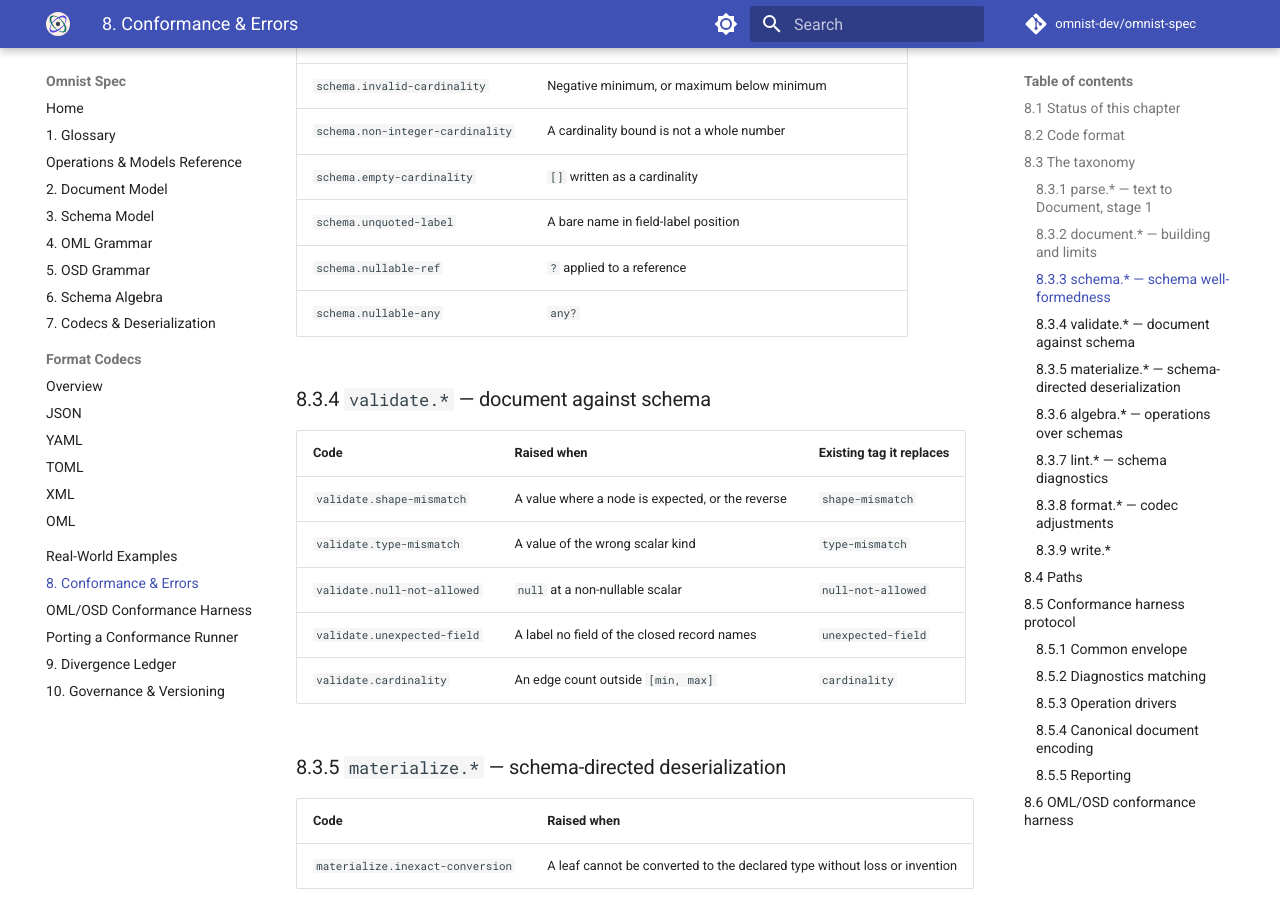
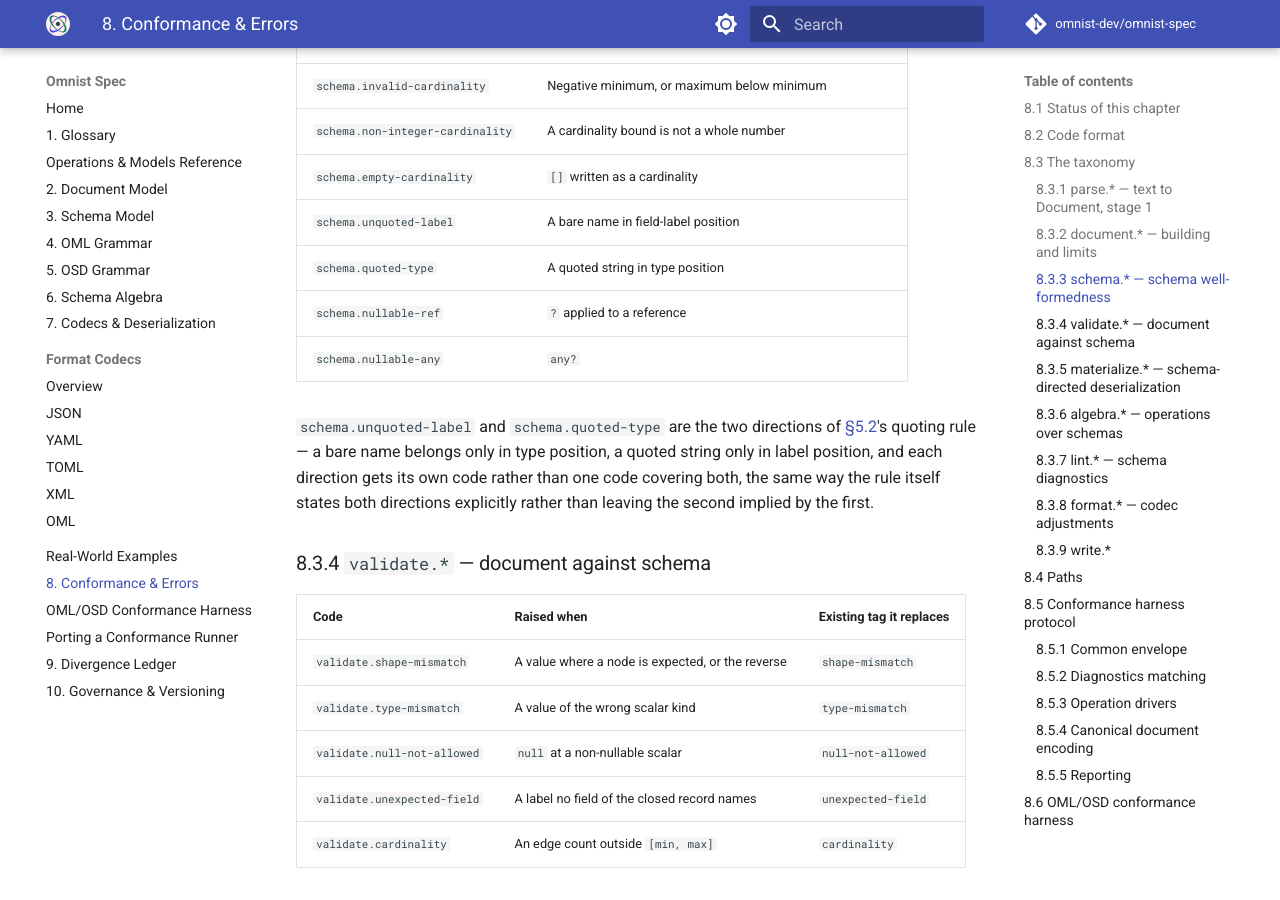
Before and after one commit to omnist-dev/omnist-spec, an MkDocs documentation site: the page built from docs/08-conformance-and-errors.md, in a window 1280 px wide and 900 px high, scrolled down 3431 px. Built offline with MkDocs 1.6.1 and Material for MkDocs 9.7.7, drawn with Linux system fonts in a browser that asks for light colours; comment, search, counter and statistics services are not loaded.

Commit message:
Add schema.quoted-type: Sec5.2's quoting rule was missing its symmetric code (#35)
Sec5.2 states the quoting rule symmetrically -- a bare name in label
position is an error, and a quoted string in type position is an error
-- but Sec8.3.3's taxonomy only had schema.unquoted-label for the first
direction. Confirmed live: the reference implementation already rejects
a quoted string in type position, just via a generic parse failure with
no dedicated code, matching the gap exactly as reported.

Adds schema.quoted-type to Sec8.3.3, paired explicitly with
schema.unquoted-label in a new clarifying note. Adds the symmetric
Sec5.10 worked-example row (record R{"a": "string"}) and a matching
test-suite/osd-grammar/grammar.json vector.

Narrow, non-load-bearing gap -- doesn't affect whether input is
correctly rejected, only which code names it -- so omnist-go correctly
proceeded with a generic parse.unexpected-token stopgap rather than
blocking on this one, per the playbook's narrow-gap handling rule.

Suite is now 149 vectors. Strict mkdocs build clean (only the two
pre-existing, unrelated grammar-file link warnings).

```diff
--- a/docs/08-conformance-and-errors.md
+++ b/docs/08-conformance-and-errors.md
@@ -113,8 +113,16 @@ code, never a different one and never silently.
 | `schema.non-integer-cardinality` | A cardinality bound is not a whole number |
 | `schema.empty-cardinality` | `[]` written as a cardinality |
 | `schema.unquoted-label` | A bare name in field-label position |
+| `schema.quoted-type` | A quoted string in type position |
 | `schema.nullable-ref` | `?` applied to a reference |
 | `schema.nullable-any` | `any?` |
+
+`schema.unquoted-label` and `schema.quoted-type` are the two directions of
+[§5.2](05-osd-grammar.md#52-the-quoting-rule)'s quoting rule — a bare name
+belongs only in type position, a quoted string only in label position, and
+each direction gets its own code rather than one code covering both, the
+same way the rule itself states both directions explicitly rather than
+leaving the second implied by the first.
 
 ### 8.3.4 `validate.*` — document against schema
 
```
Also changed, not shown: docs/05-osd-grammar.md (+1 -0 lines), 1 other file.
